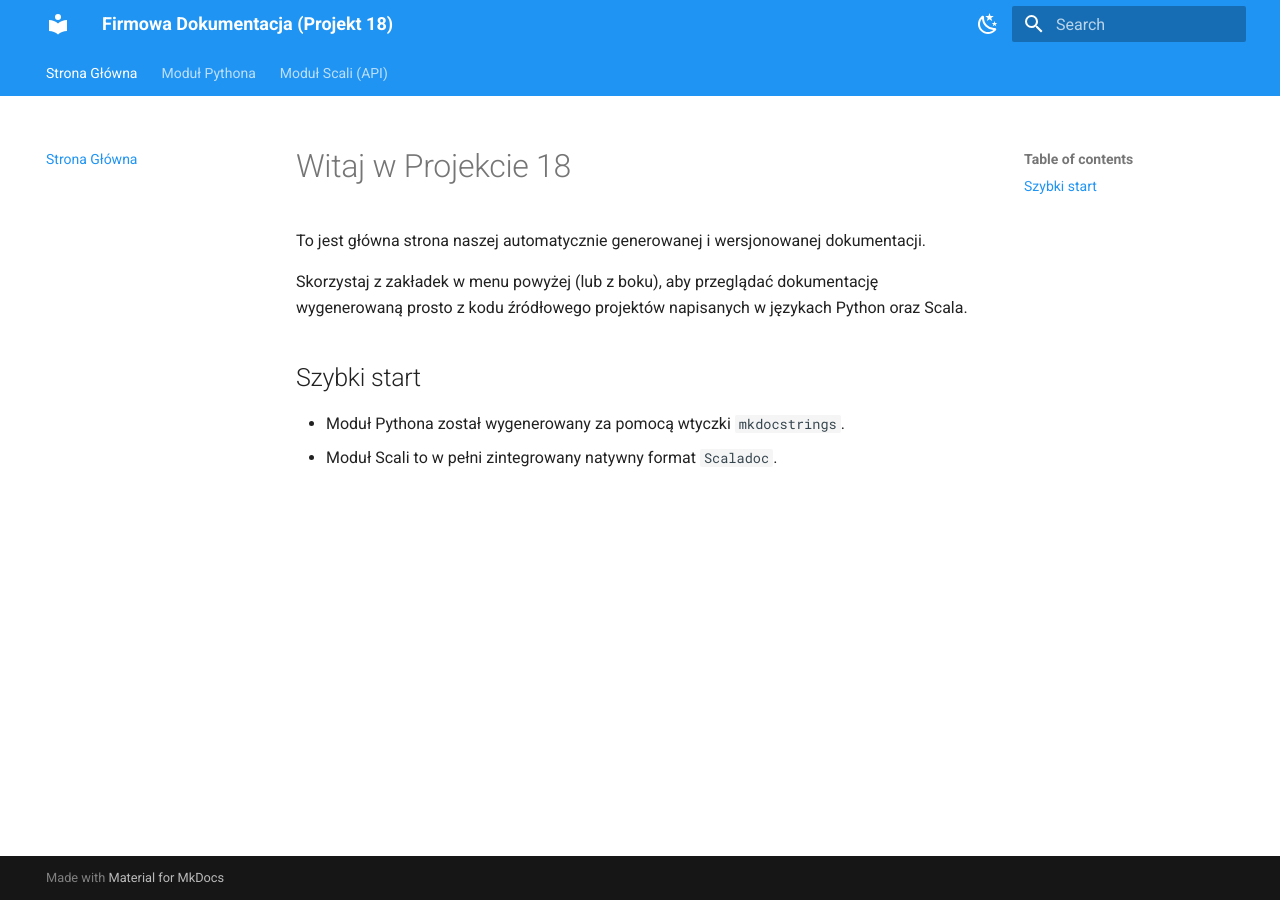
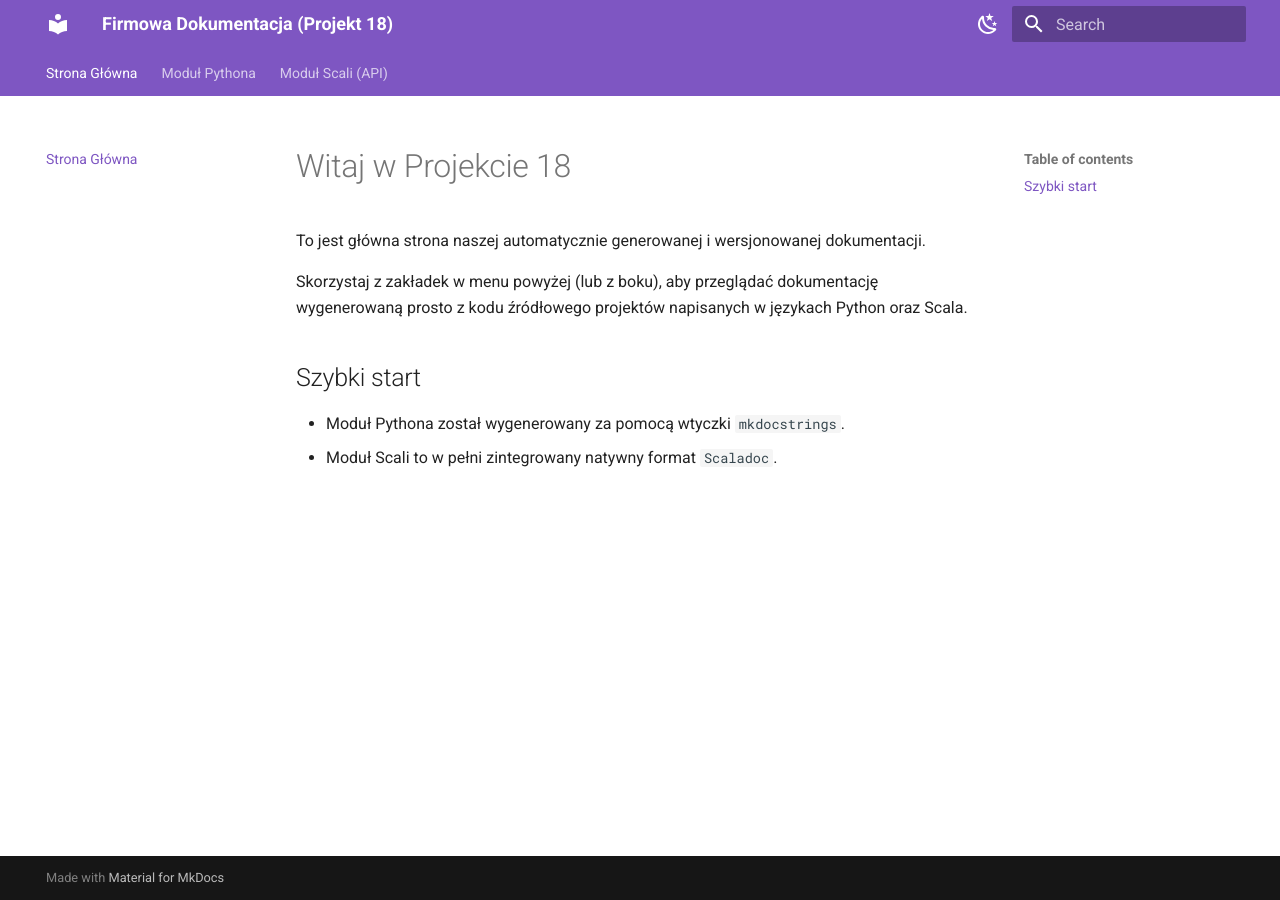
Before and after one commit to wikigr14/Generator-dokumentacji-Python, an MkDocs documentation site: the page built from docs/index.md, in a window 1280 px wide. Built offline with MkDocs 1.6.1 and Material for MkDocs 9.7.7, drawn with Linux system fonts in a browser that asks for light colours; the version menu is left out.

```diff
--- a/mkdocs.yml
+++ b/mkdocs.yml
@@ -8,8 +8,8 @@
     palette:
         - media: "(prefers-color-scheme: light)"
           scheme: default
-          primary: blue
-          accent: blue
+          primary: deep purple
+          accent: deep purple
           toggle:
               icon: material/weather-night
               name: Przełącz na tryb ciemny
@@ -27,6 +27,7 @@
         - content.code.copy
         - navigation.sections
         - navigation.expand
+
 extra:
     version:
         provider: mike
```
